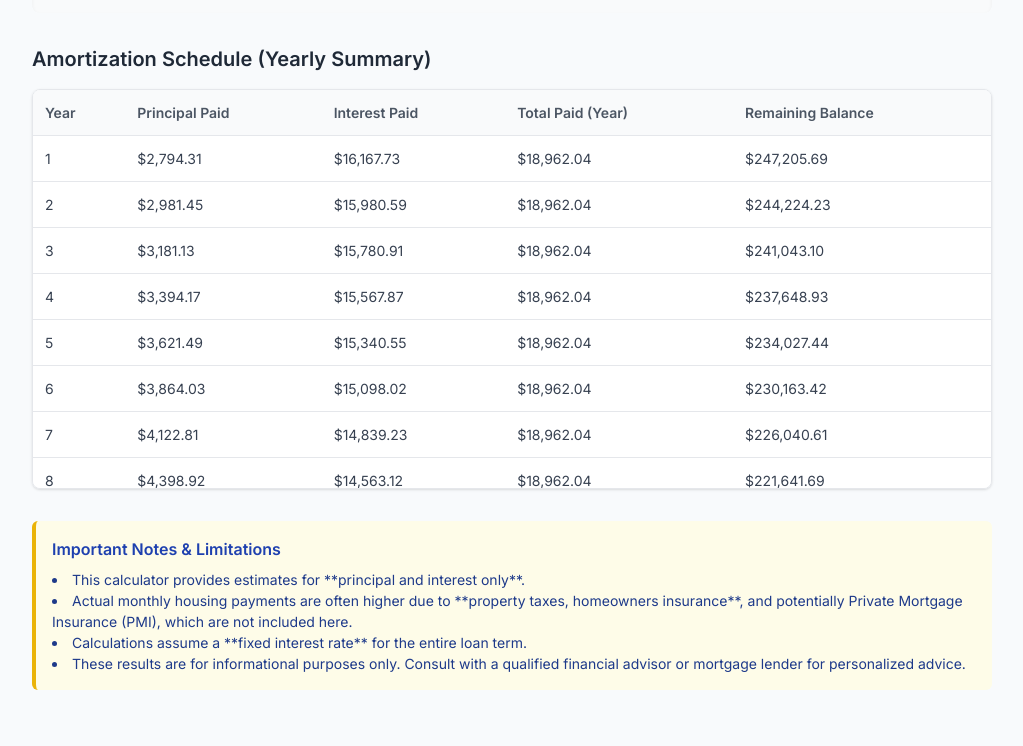
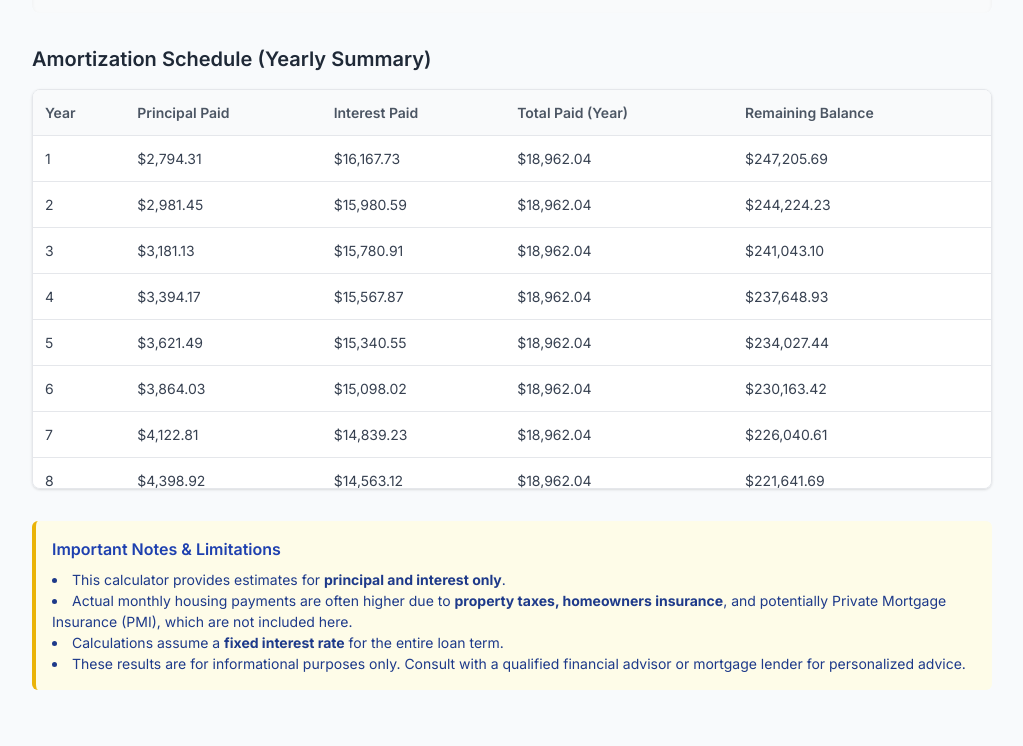
Before and after one commit to idsulik/financial-calculators, a plain HTML site: page mortgage.html in a window 1280 px wide. Shown: the part 1321-2067 px from the top of the page, without its empty margins (128-1151 px from the left). Drawn offline with nearby package versions, Linux system fonts and the light colour scheme.

Commit message:
Update mortgage.html

```diff
--- a/mortgage.html
+++ b/mortgage.html
@@ -196,9 +196,9 @@
          <section class="info-section explanation-section border-l-yellow-500 bg-yellow-50">
             <h3 class="text-yellow-800">Important Notes & Limitations</h3>
             <ul class="text-yellow-900">
-                <li>This calculator provides estimates for **principal and interest only**.</li>
-                <li>Actual monthly housing payments are often higher due to **property taxes, homeowners insurance**, and potentially Private Mortgage Insurance (PMI), which are not included here.</li>
-                <li>Calculations assume a **fixed interest rate** for the entire loan term.</li>
+                <li>This calculator provides estimates for <b>principal and interest only</b>.</li>
+                <li>Actual monthly housing payments are often higher due to <b>property taxes, homeowners insurance</b>, and potentially Private Mortgage Insurance (PMI), which are not included here.</li>
+                <li>Calculations assume a <b>fixed interest rate</b> for the entire loan term.</li>
                 <li>These results are for informational purposes only. Consult with a qualified financial advisor or mortgage lender for personalized advice.</li>
             </ul>
         </section>
```
